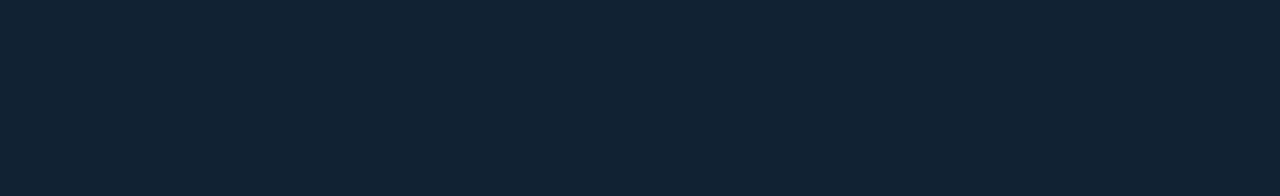
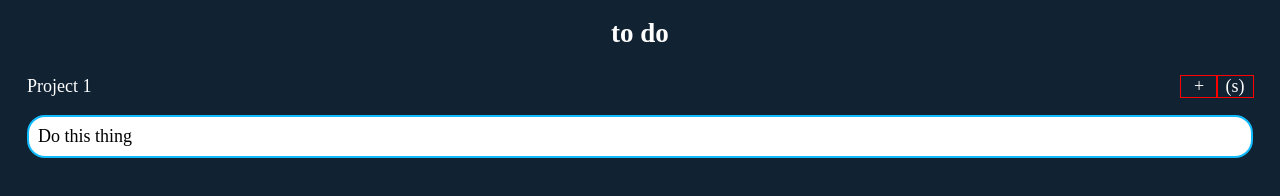
Before and after one commit to talesofterror/TOP-todolist, a website built with webpack: page src/template.html in a window 1280 px wide. Built offline with nearby package versions, Linux system fonts and the light colour scheme.

Commit message:
dom outlining

```diff
--- a/src/style.css
+++ b/src/style.css
@@ -3,7 +3,10 @@
 	--bg-color: #123;
 
 	--task-bg-color: #fff;
+	--task-border-color: #1bf;
 	--task-text-color: #000;
+	--task-border-size: 2px;
+	--task-border-radius: 1em;
 
 	--priority-color-1: #f45;
 	--priority-color-2: #dd4;
@@ -13,7 +16,62 @@
 	--state-color-sleep: #335;
 }
 
+* {
+	box-sizing: border-box;
+	padding: 0;
+	margin: 0;
+}
+
 body {
+	font-size: calc(0.75em + 0.75vh);
 	background-color: var(--bg-color);
-	color: title-color;
+	color: var(--title-color);
+	margin: 1em;
 }
+
+.base-container {
+	/* outline: red 1px solid; */
+}
+
+.main-title-container {
+	/* outline: 1px solid red; */
+	text-align: center;
+}
+
+.projects-container {
+	/* outline: 1px solid #38d; */
+
+	padding: 0.5em;
+	margin: 1em 0 1em 0;
+}
+
+.project-header {
+ display: flex;
+}
+
+.project-header-button {
+	text-align: center;
+	width: 2em;
+}
+
+.project .add-task {
+	outline: 1px solid red;
+	margin-left: auto;
+}
+
+.project .sort {
+	outline: 1px solid red;
+}
+
+.tasks-container .task:first-child {
+	margin-top: 1em;
+}
+
+.task {
+	background-color: var(--task-bg-color);
+	color: var(--task-text-color);
+	border: var(--task-border-size) solid var(--task-border-color);
+	border-radius: var(--task-border-radius);
+	padding: 0.5em;
+	margin: 0.5em 0;
+}
--- a/src/template.html
+++ b/src/template.html
@@ -7,6 +7,34 @@
 		<link href="style.css" rel="stylesheet">
 	</head>
 	<body>
+		<div class="base-container">
 
+			<header class="main-title-container">
+				<h2>to do</h2>
+			</header>
+
+			<main class="projects-container">
+
+				<section class="project">
+					<div class="project-header">
+						<header class="project-name">
+							Project 1
+						</header>
+						<div class="add-task project-header-button">+</div>
+						<div class="sort project-header-button">(s)</div>
+					</div>
+
+					<section class="tasks-container">
+						<div class="task">
+							<div class="task-status-icon"></div>
+							<header class="task-header">Do this thing</header>
+							<div class="task-due-date"></div>
+						</div>
+					</section>
+				</section>
+
+			</div>
+
+		</main>
 	</body>
 </html>
```
